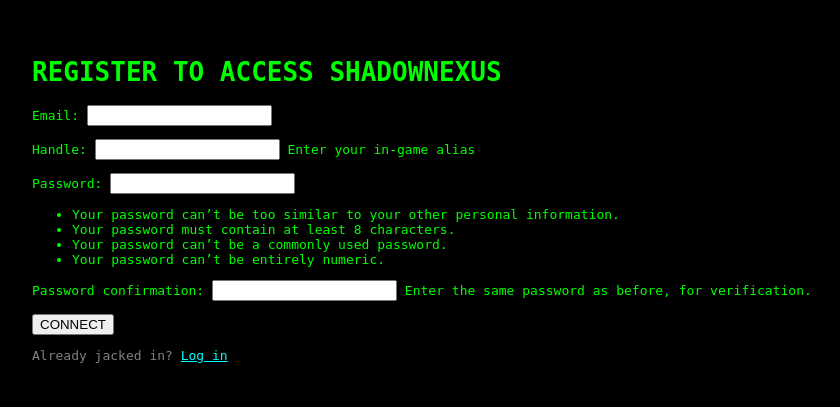
After one commit to pextris/shadownexus, a Django app: page /register/ in a window 1280 px wide. The commit adds this page. Shown: the top 407 px of the page, without its empty margins (8-848 px from the left). Run offline with Django 5.2, Linux system fonts and the light colour scheme.

Commit message:
Added custom email-based login and logout views with terminal-style UI

```diff
--- /dev/null
+++ b/game/forms.py
@@ -0,0 +1,48 @@
+from django import forms
+from django.contrib.auth.forms import UserCreationForm
+from django.contrib.auth.models import User
+from django.contrib.auth import authenticate
+
+# Custom registration form using email instead of username
+class CustomRegisterForm(UserCreationForm):
+    email = forms.EmailField(required=True)
+    handle = forms.CharField(
+        max_length=20,
+        required=False,
+        help_text="Enter your in-game alias"
+    )
+
+    class Meta:
+        model = User
+        fields = ['email', 'handle', 'password1', 'password2']
+
+    def save(self, commit=True):
+        user = super().save(commit=False)
+        user.username = self.cleaned_data['email']  # Use email as username
+        user.email = self.cleaned_data['email']
+        if commit:
+            user.save()
+        return user
+
+# Custom login form using email
+class EmailLoginForm(forms.Form):
+    email = forms.EmailField(label="Email")
+    password = forms.CharField(widget=forms.PasswordInput)
+
+    def clean(self):
+        email = self.cleaned_data.get('email')
+        password = self.cleaned_data.get('password')
+
+        if email and password:
+            try:
+                user = User.objects.get(email=email)
+            except User.DoesNotExist:
+                raise forms.ValidationError("Invalid email or password.")
+
+            self.user = authenticate(username=user.username, password=password)
+            if self.user is None:
+                raise forms.ValidationError("Invalid email or password.")
+        return self.cleaned_data
+
+    def get_user(self):
+        return self.user
--- /dev/null
+++ b/game/templates/registration/register.html
@@ -0,0 +1,20 @@
+<!DOCTYPE html>
+<html lang="en">
+<head>
+    <meta charset="UTF-8">
+    <title>Register - ShadowNexus</title>
+</head>
+<body style="background:black; color:lime; font-family:monospace; padding: 2rem;">
+
+<h1>REGISTER TO ACCESS SHADOWNEXUS</h1>
+
+<form method="post" action="{% url 'register' %}">
+    {% csrf_token %}
+    {{ form.as_p }}
+    <button type="submit">CONNECT</button>
+</form>
+
+<p style="color:gray;">Already jacked in? <a href="{% url 'login' %}" style="color:cyan;">Log in</a></p>
+
+</body>
+</html>
--- a/game/views.py
+++ b/game/views.py
@@ -1,8 +1,10 @@
 from django.contrib.auth.decorators import login_required
+from django.contrib.auth import login as auth_login, logout as auth_logout
 from django.shortcuts import render, redirect
 from django.http import HttpResponse
 from django.utils.timezone import now
 from .models import Player, Enemy, Post
+from .forms import CustomRegisterForm, EmailLoginForm
 from .services.combat import hack_battle
 
 def index(request):
@@ -21,7 +23,6 @@ def index(request):
 def mainframe(request):
     player = Player.objects.get(user=request.user)
 
-    # Reset daily turns
     if player.last_turn_reset < now().date():
         player.turns_remaining = 10
         player.last_turn_reset = now().date()
@@ -49,7 +50,6 @@ def mainframe(request):
 def dialtone_den(request):
     player = Player.objects.get(user=request.user)
 
-    # Reset daily turns
     if player.last_turn_reset < now().date():
         player.turns_remaining = 10
         player.last_turn_reset = now().date()
@@ -65,9 +65,8 @@ def dialtone_den(request):
         elif player.health >= player.max_health:
             message = "You're already fully healed."
         else:
-            message = "Not enough gold to buy a coffee."
+            message = "Not enough credits to buy a coffee."
 
-    # Handle message board post
     if request.method == "POST":
         content = request.POST.get("content")
         if content:
@@ -81,3 +80,28 @@ def dialtone_den(request):
         "message": message,
         "posts": posts
     })
+
+def register(request):
+    if request.method == 'POST':
+        form = CustomRegisterForm(request.POST)
+        if form.is_valid():
+            user = form.save()
+            Player.objects.create(user=user)
+            auth_login(request, user)
+            return redirect('mainframe')
+    else:
+        form = CustomRegisterForm()
+    return render(request, 'registration/register.html', {'form': form})
+
+def login_view(request):
+    form = EmailLoginForm(request.POST or None)
+    if request.method == "POST" and form.is_valid():
+        user = form.get_user()
+        auth_login(request, user)
+        return redirect('mainframe')
+
+    return render(request, 'registration/login.html', {'form': form})
+
+def logout_view(request):
+    auth_logout(request)
+    return render(request, 'registration/logout.html')
--- a/lod_web/urls.py
+++ b/lod_web/urls.py
@@ -1,11 +1,13 @@
 from django.contrib import admin
-from django.urls import path, include
+from django.urls import path
 from game import views
 
 urlpatterns = [
+    path('admin/', admin.site.urls),
     path('', views.index, name='home'),
     path('mainframe/', views.mainframe, name='mainframe'),
     path('den/', views.dialtone_den, name='dialtone_den'),
-    path('admin/', admin.site.urls),
-    path('accounts/', include('django.contrib.auth.urls')),  # login/logout/password reset
+    path('register/', views.register, name='register'),
+    path('accounts/login/', views.login_view, name='login'),
+    path('accounts/logout/', views.logout_view, name='logout'),
 ]
```
Also changed, not shown: game/templates/registration/login.html (+8 -9 lines), game/templates/registration/logout.html (added, +14 -0 lines), db.sqlite3.
